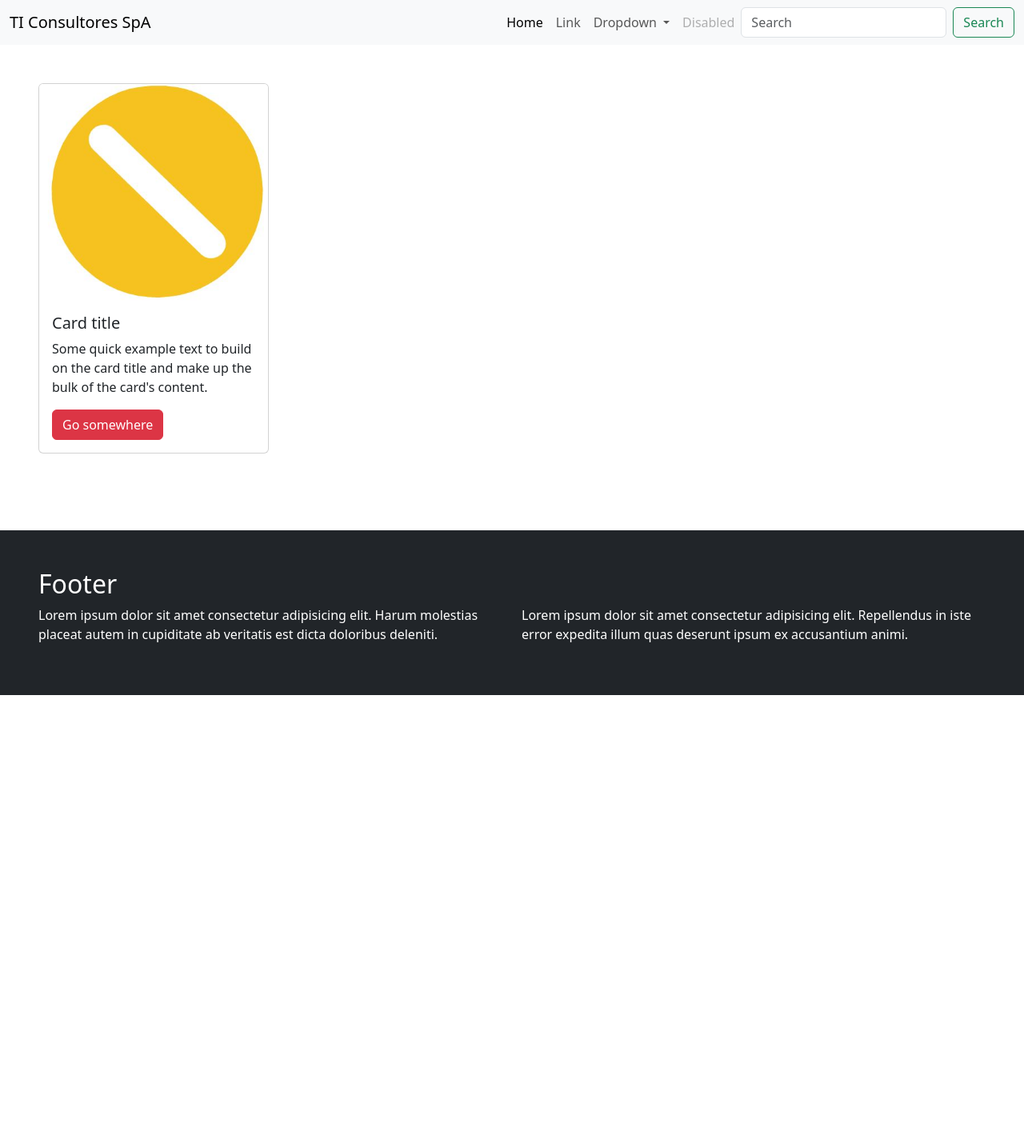
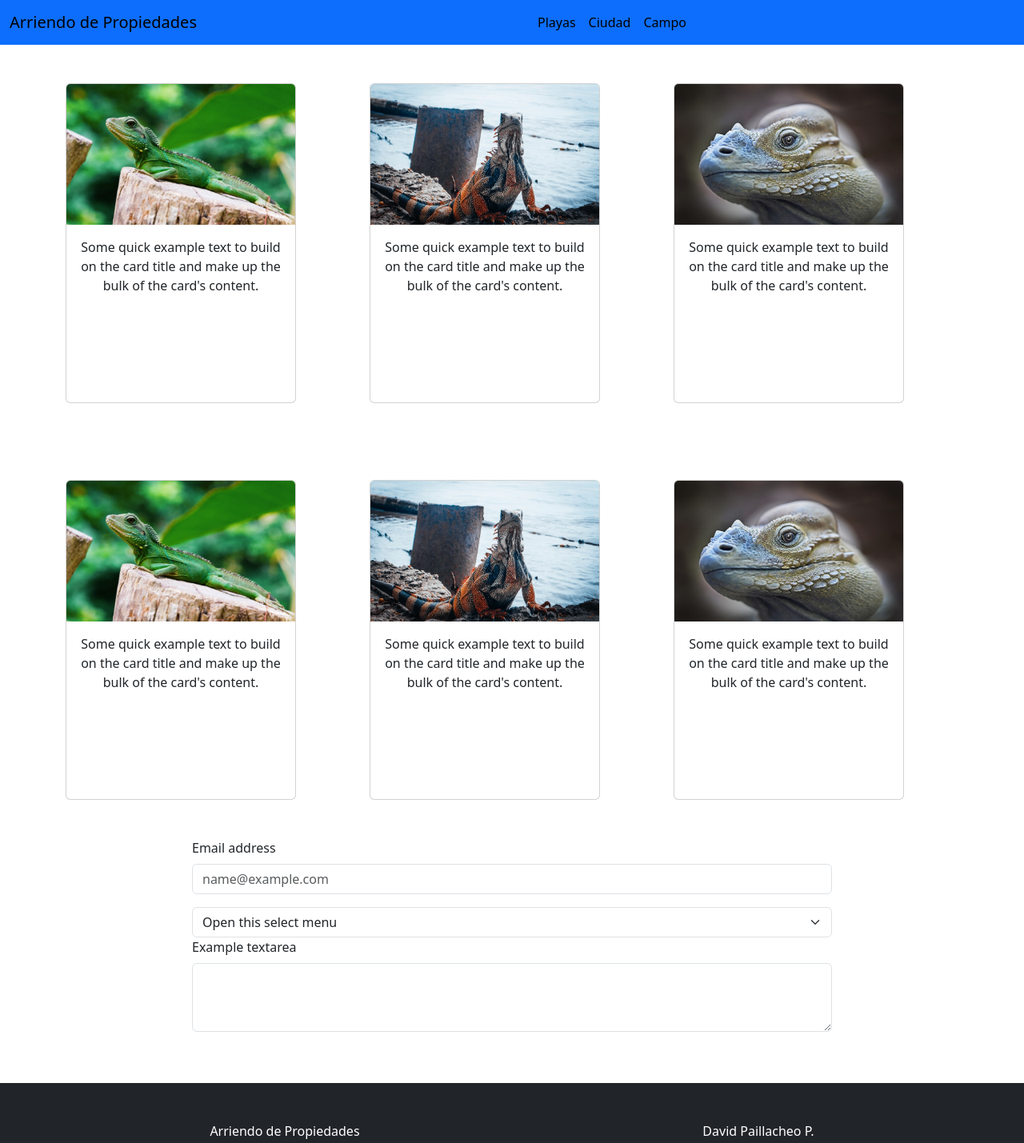
Before and after one commit to davchile/Intro-HTML, a plain HTML site: page Clase Bootstrap/index.html in a window 1280 px wide. Shown: the whole page at 80% size. Before the commit the page ends 869 px from the top, so only its background shows below. Drawn offline with nearby package versions, Linux system fonts and the light colour scheme.

Commit message:
Tutoría Bootstrap

```diff
--- a/Clase Bootstrap/assets/css/style.css
+++ b/Clase Bootstrap/assets/css/style.css
@@ -1,3 +1,29 @@
-footer {
+.texto-light {
+    color: white;
 
 }
+
+.card {
+    height: 25rem;
+}
+
+.card img {
+    height: 11rem;
+}
+
+section {
+    display: flex;
+    flex-direction: column;
+    align-items: center;
+
+}
+
+.formulario {
+    width: 50rem;
+}
+
+.footer {
+    display: flex;
+    justify-content: space-around;
+    align-content: center;
+}
--- a/Clase Bootstrap/index.html
+++ b/Clase Bootstrap/index.html
@@ -5,68 +5,116 @@
     <meta name="viewport" content="width=device-width, initial-scale=1.0">
     <title>Bootstrap</title>
     <link href="https://cdn.jsdelivr.net/npm/bootstrap@5.3.3/dist/css/bootstrap.min.css" rel="stylesheet" integrity="sha384-QWTKZyjpPEjISv5WaRU9OFeRpok6YctnYmDr5pNlyT2bRjXh0JMhjY6hW+ALEwIH" crossorigin="anonymous">
+    <link rel="stylesheet" href="../Clase Bootstrap/assets/css/style.css">
 </head>
 <body>
-    <nav class="navbar navbar-expand-lg bg-body-tertiary">
+        <nav class="navbar navbar-expand-lg bg bg-primary text-primary-emphasis">
             <div class="container-fluid">
-          <a class="navbar-brand" href="#">TI Consultores SpA</a>
+              <a class="navbar-brand" href="#">Arriendo de Propiedades</a>
               <button class="navbar-toggler" type="button" data-bs-toggle="collapse" data-bs-target="#navbarSupportedContent" aria-controls="navbarSupportedContent" aria-expanded="false" aria-label="Toggle navigation">
                 <span class="navbar-toggler-icon"></span>
               </button>
               <div class="collapse navbar-collapse" id="navbarSupportedContent">
-            <ul class="navbar-nav ms-auto mb-2 mb-lg-0">
+                <ul class="navbar-nav me-auto mb-2 mb-lg-0 mx-auto">
                   <li class="nav-item">
-                <a class="nav-link active" aria-current="page" href="#">Home</a>
+                    <a class="nav-link active" aria-current="page" href="#">Playas</a>
                   </li>
                   <li class="nav-item">
-                <a class="nav-link" href="#">Link</a>
-              </li>
-              <li class="nav-item dropdown">
-                <a class="nav-link dropdown-toggle" href="#" role="button" data-bs-toggle="dropdown" aria-expanded="false">
-                  Dropdown
-                </a>
-                <ul class="dropdown-menu">
-                  <li><a class="dropdown-item" href="#">Action</a></li>
-                  <li><a class="dropdown-item" href="#">Another action</a></li>
-                  <li><hr class="dropdown-divider"></li>
-                  <li><a class="dropdown-item" href="#">Something else here</a></li>
-                </ul>
+                    <a class="nav-link active" href="#">Ciudad</a>
                   </li>
                   <li class="nav-item">
-                <a class="nav-link disabled" aria-disabled="true">Disabled</a>
+                    <a class="nav-link active" href="#">Campo</a>
                   </li>
                 </ul>
-            <form class="d-flex" role="search">
-              <input class="form-control me-2" type="search" placeholder="Search" aria-label="Search">
-              <button class="btn btn-outline-success" type="submit">Search</button>
-            </form>
+
               </div>
             </div>
           </nav>
-      <main class="p-5">
+    <main>
+        <div class="container text-center">
+            <div class="row">
+              <div class="col mt-5">
                 <div class="card" style="width: 18rem;">
-            <img src="/Clase Bootstrap/assets/img/Tornillo.JPG" class="card-img-top" alt="...">
+                    <img src="../Desafio 3/assets/img/iguana-1.jpg" class="card-img-top" alt="...">
                     <div class="card-body">
-              <h5 class="card-title">Card title</h5>
                       <p class="card-text">Some quick example text to build on the card title and make up the bulk of the card's content.</p>
-              <a href="#" class="btn btn-danger">Go somewhere</a>
+                    </div>
+                  </div>
+              </div>
+              <div class="col mt-5">
+                <div class="card" style="width: 18rem;">
+                    <img src="../Desafio 3/assets/img/iguana-2.jpg" class="card-img-top" alt="...">
+                    <div class="card-body">
+                      <p class="card-text">Some quick example text to build on the card title and make up the bulk of the card's content.</p>
+                    </div>
+                  </div>
+              </div>
+              <div class="col mt-5">
+                <div class="card" style="width: 18rem;">
+                    <img src="../Desafio 3/assets/img/iguana-3.jpg" class="card-img-top" alt="...">
+                    <div class="card-body">
+                      <p class="card-text">Some quick example text to build on the card title and make up the bulk of the card's content.</p>
+                    </div>
+                  </div>
+              </div>
+            </div>
+            <div class="row mt-5">
+              <div class="col mt-5">
+                <div class="card" style="width: 18rem;">
+                    <img src="../Desafio 3/assets/img/iguana-1.jpg" class="card-img-top" alt="...">
+                    <div class="card-body">
+                      <p class="card-text">Some quick example text to build on the card title and make up the bulk of the card's content.</p>
+                    </div>
+                  </div>
+              </div>
+              <div class="col mt-5">
+                <div class="card" style="width: 18rem;">
+                    <img src="../Desafio 3/assets/img/iguana-2.jpg" class="card-img-top" alt="...">
+                    <div class="card-body">
+                      <p class="card-text">Some quick example text to build on the card title and make up the bulk of the card's content.</p>
+                    </div>
+                  </div>
+              </div>
+              <div class="col mt-5">
+                <div class="card" style="width: 18rem;">
+                    <img src="../Desafio 3/assets/img/iguana-3.jpg" class="card-img-top" alt="...">
+                    <div class="card-body">
+                      <p class="card-text">Some quick example text to build on the card title and make up the bulk of the card's content.</p>
+                    </div>
+                  </div>
+              </div>
             </div>
           </div>
     </main>
+    <section>
+        <div class="mt-5 mb-3 formulario">
+            <label for="exampleFormControlInput1" class="form-label">Email address</label>
+            <input type="email" class="form-control" id="exampleFormControlInput1" placeholder="name@example.com">
+          </div>
+          <div class="formulario">
+            <select class="form-select" aria-label="Default select example">
+                <option selected>Open this select menu</option>
+                <option value="1">One</option>
+                <option value="2">Two</option>
+                <option value="3">Three</option>
+                <option value="4">Four</option>
+                <option value="5">Five</option>
+                <option value="6">Six</option>
+              </select>
+          </div>
+          <div class="mb-3 formulario">
+            <label for="exampleFormControlTextarea1" class="form-label">Example textarea</label>
+            <textarea class="form-control" id="exampleFormControlTextarea1" rows="3"></textarea>
+          </div>
+    </section>
     <footer class="bg-dark text-white mt-5 p-5 container-fluid">
-          <h2>Footer</h2>
         <div class="row">
-            <div class="col">
-                <p>Lorem ipsum dolor sit amet consectetur adipisicing elit. Harum molestias placeat autem in cupiditate ab veritatis est dicta doloribus deleniti.</p>
-            </div>
-            <div class="col">
-                <p>Lorem ipsum dolor sit amet consectetur adipisicing elit. Repellendus in iste error expedita illum quas deserunt ipsum ex accusantium animi.</p>
+            <div class="col footer">
+                <p>Arriendo de Propiedades</p>
+                <p>David Paillacheo P.</p>
             </div>
         </div>
     </footer>
-
-
-
     <script src="https://cdn.jsdelivr.net/npm/bootstrap@5.3.3/dist/js/bootstrap.bundle.min.js" integrity="sha384-YvpcrYf0tY3lHB60NNkmXc5s9fDVZLESaAA55NDzOxhy9GkcIdslK1eN7N6jIeHz" crossorigin="anonymous"></script>
 </body>
 </html>
```
Lines whose indentation alone changed are shown as unchanged.
